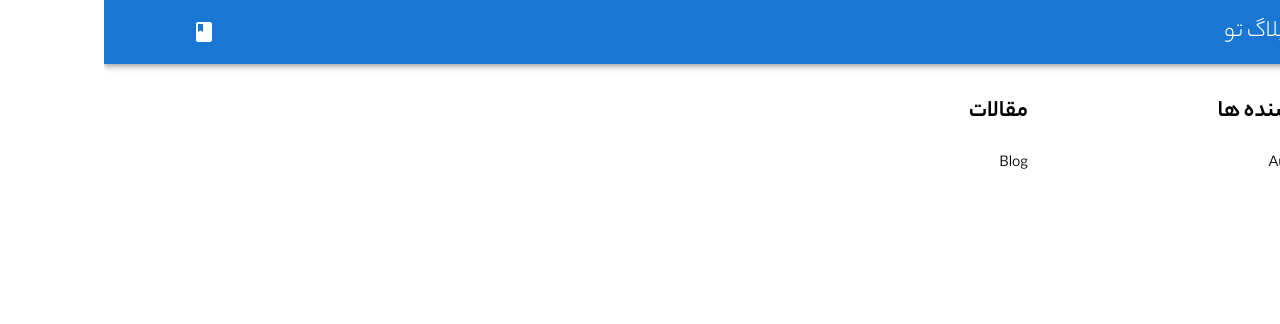
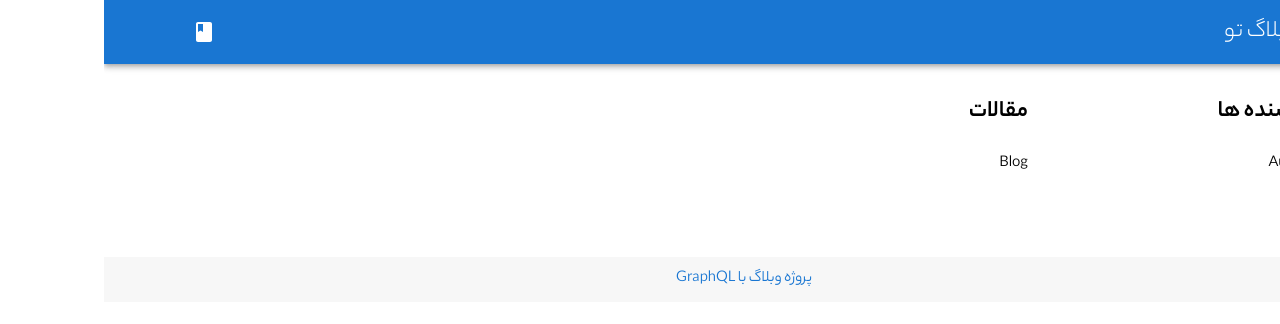
Before and after one commit to Hossein-Bakhtiari/blog-graphql, a React (Vite) app: page /authors/1 in a window 1280 px wide. Shown: the top 324 px of the page. Built offline with nearby package versions, Linux system fonts and the light colour scheme; no server answers.

Commit message:
wrapp the layout to the app

```diff
--- a/src/App.jsx
+++ b/src/App.jsx
@@ -1,12 +1,12 @@
 import { gql, useQuery } from "@apollo/client";
 import Header from "./components/layout/Header";
 import HomePage from "./components/home/HomePage";
+import Layout from "./components/layout/Index";
 
 const QUERY = gql`
   query {
     authors {
       name
-
     }
   }
 `;
@@ -15,10 +15,9 @@ function App() {
   const { loading, data } = useQuery(QUERY);
   console.log(data);
   return (
-    <>
-      <Header />
+    <Layout>
       <HomePage />
-    </>
+    </Layout>
   );
 }
 
--- /dev/null
+++ b/src/components/layout/Footer.jsx
@@ -0,0 +1,22 @@
+import { Typography } from "@mui/material";
+import React from "react";
+
+function Footer() {
+  return (
+    <div>
+      <Typography
+        component="p"
+        variant="p"
+        bgcolor="#f7f7f7"
+        color="primary"
+        padding="10px"
+        textAlign="center"
+        mt={10}
+      >
+        پروژه وبلاگ با GraphQL
+      </Typography>
+    </div>
+  );
+}
+
+export default Footer;
--- /dev/null
+++ b/src/components/layout/Index.jsx
@@ -0,0 +1,15 @@
+import React from "react";
+import Header from "./Header.jsx";
+import Footer from "./Footer";
+
+function Layout({ children }) {
+  return (
+    <>
+      <Header />
+      {children}
+      <Footer />
+    </>
+  );
+}
+
+export default Layout;
```
